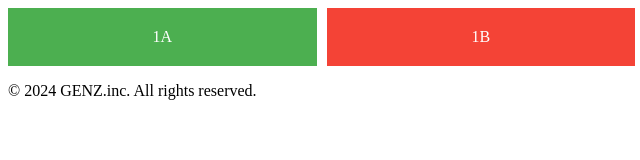
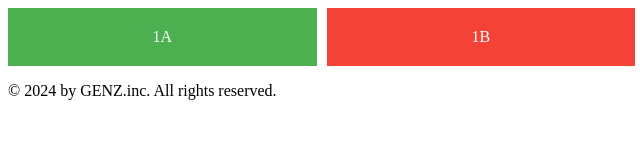
Before and after one commit to A-Sakagami/tstest, a website: page src/index.html in a window 1280 px wide. Shown: the full height of the page, 0-640 px from the left. Drawn offline with Linux system fonts and the light colour scheme.

Commit message:
フッターの年を動的に切り替えるスクリプトを追加

```diff
--- a/src/index.html
+++ b/src/index.html
@@ -7,6 +7,11 @@
     <link rel="stylesheet" href="style.css">
 </head>
 <body>
+    <!--
+    Copyright (c) 2024 by
+    All rights reserved.
+    このウェブサイトの内容、コードの無断複写、再配布は禁じられています。
+    -->
     <div class="container">
         <div class="seat" data-status="available">1A</div>
         <div class="seat" data-status="booked">1B</div>
@@ -14,6 +19,9 @@
     </div>
 </body>
 <footer>
-    <p>&copy; 2024 GENZ.inc. All rights reserved.</p>
+    <p>&copy; <span id="year"></span> by GENZ.inc. All rights reserved.</p>
 </footer>
-</html>
+<script>
+    document.getElementById('year').textContent = new Date().getFullYear();
+</script>
+<html>
```
